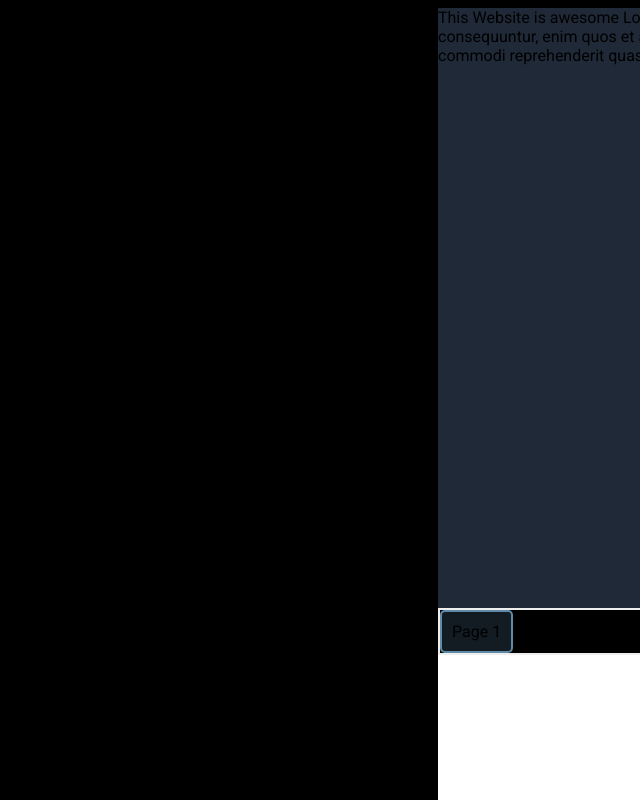
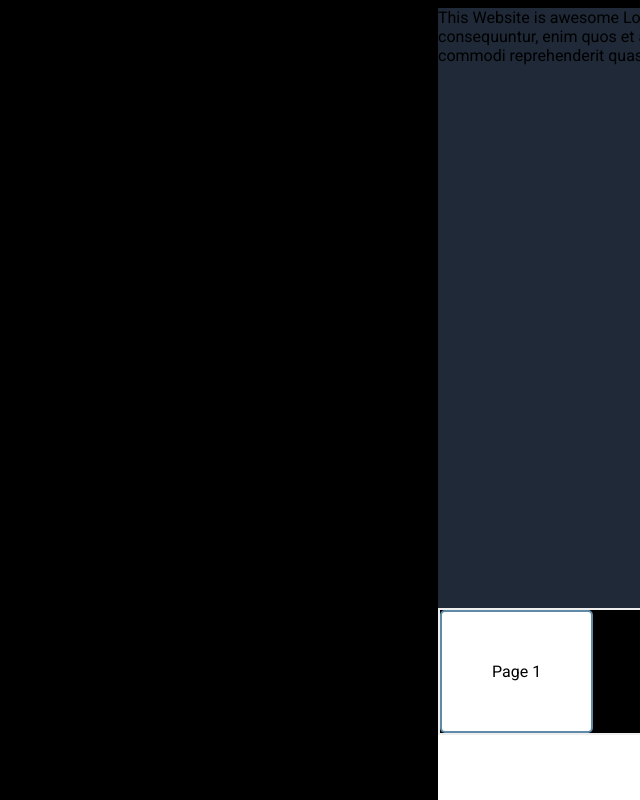
Before and after one commit to gr3yj0rd1/Project-Landing-Page, a website: page index.html in a window 1280 px wide. Shown: the top 800 px of the page, without its empty margins (640-1280 px from the left). Drawn offline with Linux system fonts and the light colour scheme.

Commit message:
fix: horizontal boxes

```diff
--- a/style.css
+++ b/style.css
@@ -40,8 +40,8 @@ p1, p2 {
         color: #000;
         border: 2px solid rgb(96 139 168);
         border-radius: 5px;
-        background-color: rgb(96 139 168 / 0.2);
-        padding: 10px;
+        background-color: white;
+        padding: 50px;
         display: block;
       }
 
@@ -50,7 +50,6 @@ p1, p2 {
         margin: 0;
         padding: 0;
         display: flex;
-        justify-content: space-between;
       }
 }
 
@@ -63,9 +62,10 @@ nav a {
   color: #000;
   border: 2px solid rgb(96 139 168);
   border-radius: 5px;
-  background-color: rgb(96 139 168 / 0.2);
+  background-color: white;
   padding: 10px;
   display: block;
+  justify-content: center;
 }
 
 nav ul {
```
